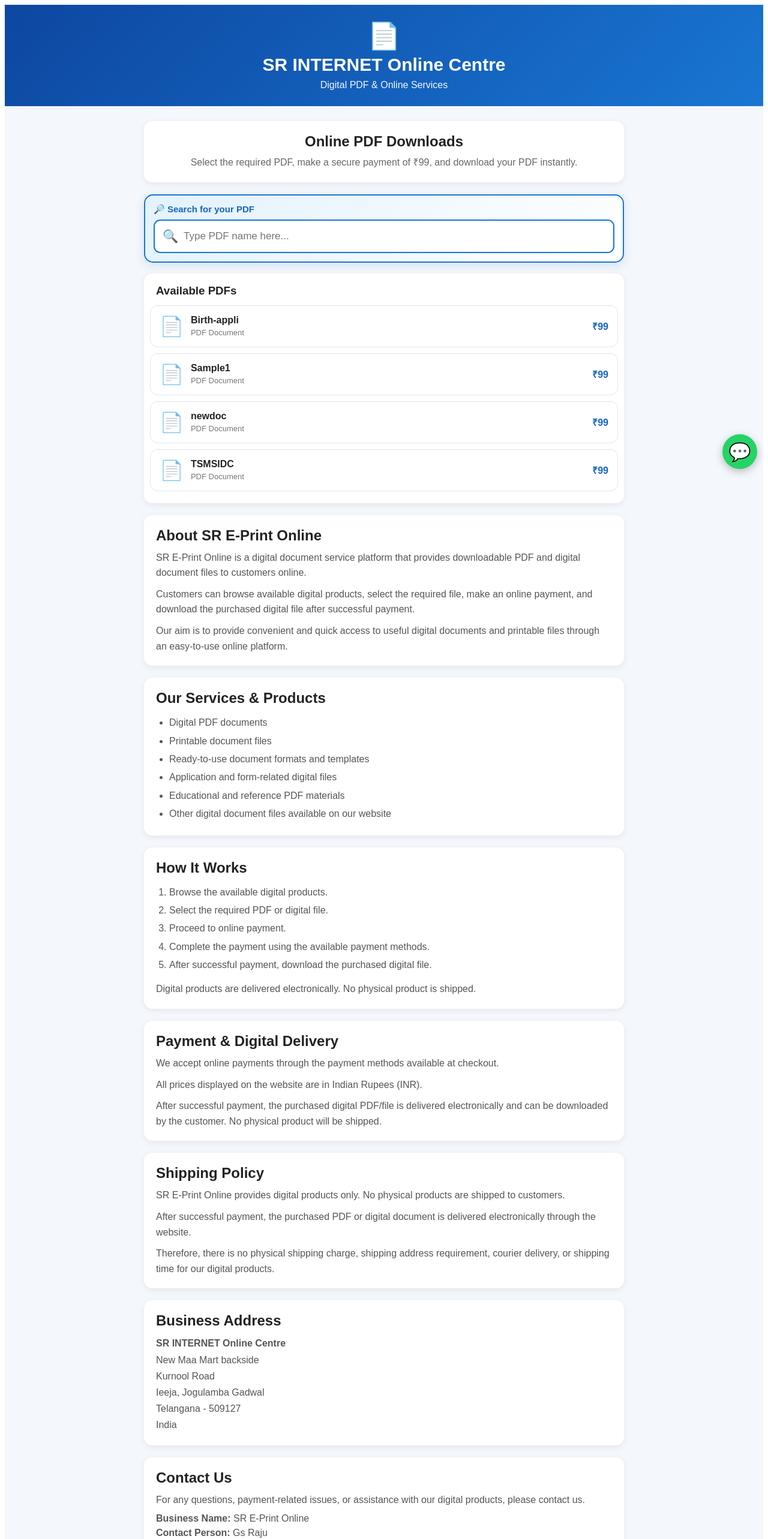
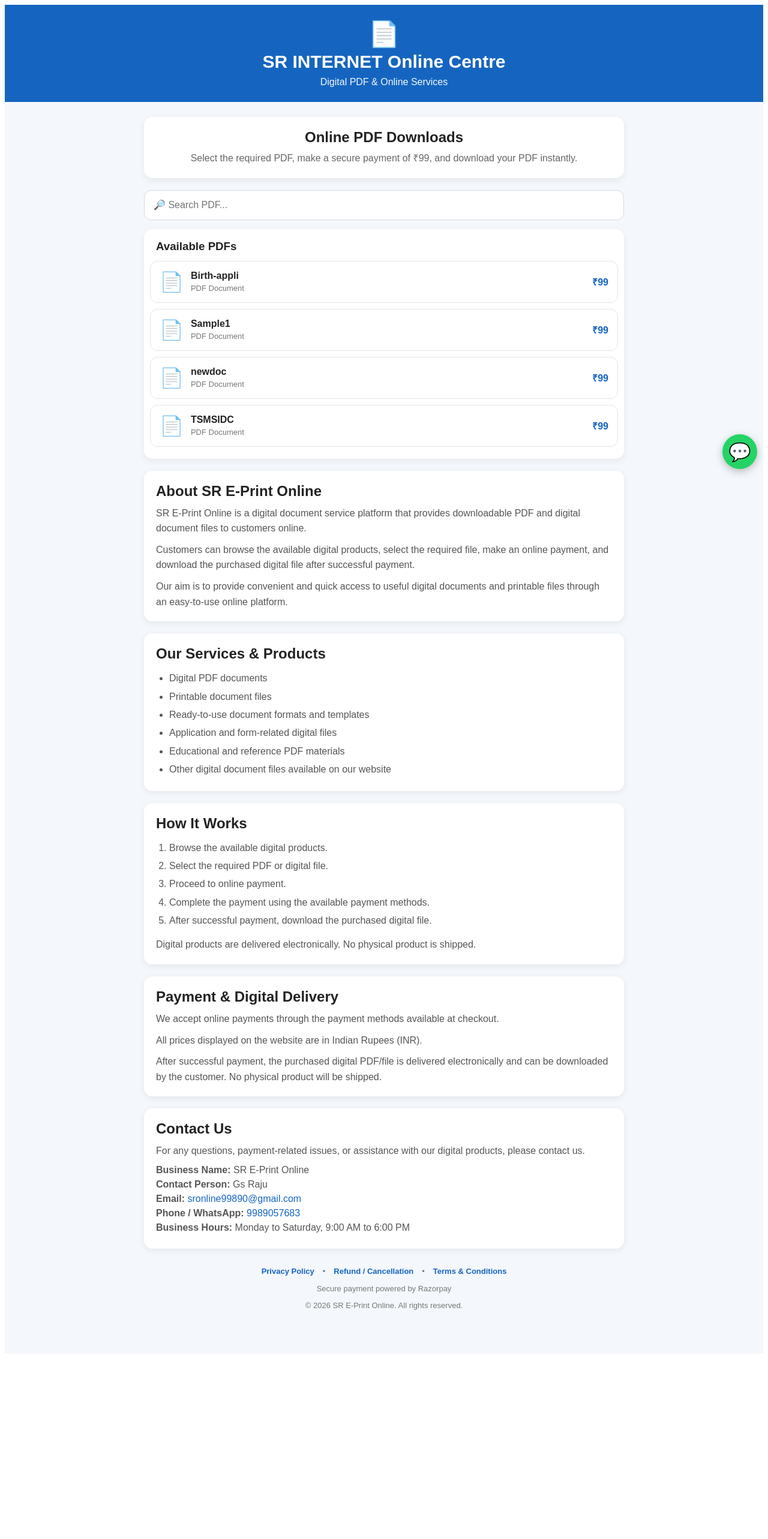
Before and after one commit to SrePrintOnlinework/Sr_ePrint-Online, a Next.js app: page / in a window 1280 px wide. Shown: the top 2566 px of the page at 60% size. After the commit the page ends 2265 px from the top, so only its background shows below. Built offline with nearby package versions, Linux system fonts and the light colour scheme.

Commit message:
Refactor comments and improve PDF handling logic
Updated comments for clarity and consistency, changing several comment headers to be more descriptive. Adjusted styles and functionality related to PDF handling and payment processing.

```diff
--- a/app/page.js
+++ b/app/page.js
@@ -54,6 +54,9 @@ export default function Home() {
     downloadStartedRef.current = false;
 
     setLoading(true);
+
+    // IMPORTANT:
+    // Clear old success state before starting payment
     setSuccessMessage('');
     setPdfUrl('');
 
@@ -105,7 +108,7 @@ export default function Home() {
         );
       }
 
-      // PUBLIC KEY
+      // RAZORPAY PUBLIC KEY
       const razorpayKey =
         process.env.NEXT_PUBLIC_RAZORPAY_KEY_ID;
 
@@ -196,10 +199,7 @@ export default function Home() {
               );
             }
 
-            // --------------------------------
             // GET PDF
-            // --------------------------------
-
             const blob =
               await verifyRes.blob();
 
@@ -213,23 +213,24 @@ export default function Home() {
             }
 
             // --------------------------------
+            // PREVENT DUPLICATE DOWNLOAD
+            // --------------------------------
+
+            downloadStartedRef.current = true;
+
+            // --------------------------------
             // CREATE PDF URL
             // --------------------------------
 
             const url =
               window.URL.createObjectURL(
-                new Blob(
-                  [blob],
-                  {
-                    type: 'application/pdf',
-                  }
-                )
+                blob
               );
 
             setPdfUrl(url);
 
             // --------------------------------
-            // FILE NAME
+            // UNIQUE FILE NAME
             // --------------------------------
 
             const originalName =
@@ -261,11 +262,8 @@ export default function Home() {
               `${baseName}-payment-${response.razorpay_payment_id}${extension}`;
 
             // --------------------------------
-            // AUTO DOWNLOAD
+            // AUTOMATIC DOWNLOAD
             // --------------------------------
-
-            downloadStartedRef.current =
-              true;
 
             const link =
               document.createElement('a');
@@ -289,7 +287,7 @@ export default function Home() {
             );
 
             // --------------------------------
-            // SUCCESS
+            // SUCCESS MESSAGE
             // --------------------------------
 
             setSuccessMessage(
@@ -308,7 +306,6 @@ export default function Home() {
             alert(
               'Payment was received, but PDF download failed. Please contact support.'
             );
-
           } finally {
             setLoading(false);
             paymentStartedRef.current =
@@ -316,28 +313,19 @@ export default function Home() {
           }
         },
 
-        // --------------------------------
         // CUSTOMER DETAILS
-        // --------------------------------
-
         prefill: {
           name: '',
           email: '',
           contact: '',
         },
 
-        // --------------------------------
         // THEME
-        // --------------------------------
-
         theme: {
           color: '#1565c0',
         },
 
-        // --------------------------------
-        // CLOSE PAYMENT WINDOW
-        // --------------------------------
-
+        // PAYMENT WINDOW CLOSED
         modal: {
           ondismiss: function () {
             setLoading(false);
@@ -347,17 +335,11 @@ export default function Home() {
         },
       };
 
-      // ------------------------------------
       // OPEN RAZORPAY
-      // ------------------------------------
-
       const razorpay =
         new window.Razorpay(options);
 
-      // ------------------------------------
       // PAYMENT FAILED
-      // ------------------------------------
-
       razorpay.on(
         'payment.failed',
         function (response) {
@@ -429,16 +411,13 @@ export default function Home() {
       }}
     >
 
-      {/* ------------------------------------
-          HEADER
-          ------------------------------------ */}
+      {/* HEADER */}
 
       <header
         style={{
-          background:
-            'linear-gradient(135deg, #0d47a1, #1976d2)',
+          background: '#1565c0',
           color: 'white',
-          padding: '26px 15px',
+          padding: '24px 15px',
           textAlign: 'center',
         }}
       >
@@ -450,7 +429,7 @@ export default function Home() {
         >
           <div
             style={{
-              fontSize: '44px',
+              fontSize: '42px',
             }}
           >
             📄
@@ -477,9 +456,7 @@ export default function Home() {
         </div>
       </header>
 
-      {/* ------------------------------------
-          MAIN
-          ------------------------------------ */}
+      {/* MAIN */}
 
       <section
         style={{
@@ -489,63 +466,47 @@ export default function Home() {
         }}
       >
 
-        {/* ------------------------------------
-            SUCCESS MESSAGE
-            ------------------------------------ */}
+        {/* SUCCESS MESSAGE */}
 
-        {successMessage && pdfUrl && (
+        {successMessage && (
           <div
             style={{
-              background:
-                'linear-gradient(135deg, #e8f5e9, #f1fff3)',
-              border:
-                '2px solid #66bb6a',
+              background: '#e8f5e9',
+              border: '1px solid #81c784',
               color: '#2e7d32',
-              padding: '18px',
-              borderRadius: '14px',
+              padding: '15px',
+              borderRadius: '12px',
               marginBottom: '20px',
               textAlign: 'center',
               fontWeight: 'bold',
               lineHeight: 1.5,
-              boxShadow:
-                '0 4px 12px rgba(46,125,50,0.12)',
-            }}
-          >
-            <div
-              style={{
-                fontSize: '16px',
             }}
           >
             {successMessage}
-            </div>
 
+            {pdfUrl && (
               <a
                 href={pdfUrl}
                 target="_blank"
                 rel="noopener noreferrer"
                 style={{
                   display: 'block',
-                marginTop: '13px',
-                padding: '15px',
-                background:
-                  'linear-gradient(135deg, #2e7d32, #43a047)',
+                  marginTop: '12px',
+                  padding: '13px',
+                  background: '#2e7d32',
                   color: 'white',
                   borderRadius: '10px',
                   textDecoration: 'none',
                   fontWeight: 'bold',
-                fontSize: '17px',
-                boxShadow:
-                  '0 3px 8px rgba(0,0,0,0.18)',
                 }}
               >
                 📄 Open PDF
               </a>
+            )}
           </div>
         )}
 
-        {/* ------------------------------------
-            INTRO
-            ------------------------------------ */}
+        {/* INTRO */}
 
         <div
           style={{
@@ -580,55 +541,11 @@ export default function Home() {
           </p>
         </div>
 
-        {/* ------------------------------------
-            HIGHLIGHTED SEARCH
-            ------------------------------------ */}
-
-        <div
-          style={{
-            background:
-              'linear-gradient(135deg, #e3f2fd, #ffffff)',
-            border:
-              '2px solid #1976d2',
-            borderRadius: '15px',
-            padding: '14px',
-            marginBottom: '18px',
-            boxShadow:
-              '0 4px 15px rgba(21,101,192,0.15)',
-          }}
-        >
-          <div
-            style={{
-              fontWeight: 'bold',
-              color: '#1565c0',
-              marginBottom: '8px',
-              fontSize: '15px',
-            }}
-          >
-            🔎 Search for your PDF
-          </div>
-
-          <div
-            style={{
-              position: 'relative',
-            }}
-          >
-            <span
-              style={{
-                position: 'absolute',
-                left: '15px',
-                top: '50%',
-                transform:
-                  'translateY(-50%)',
-                fontSize: '21px',
-              }}
-            >
-              🔍
-            </span>
+        {/* SEARCH */}
 
         <input
           type="text"
-              placeholder="Type PDF name here..."
+          placeholder="🔎 Search PDF..."
           value={search}
           onChange={(e) =>
             setSearch(e.target.value)
@@ -636,26 +553,17 @@ export default function Home() {
           style={{
             width: '100%',
             boxSizing: 'border-box',
-                padding:
-                  '16px 16px 16px 48px',
-                fontSize: '17px',
-                fontWeight: '500',
-                border:
-                  '2px solid #1976d2',
-                borderRadius: '11px',
+            padding: '15px',
+            fontSize: '16px',
+            border: '1px solid #d5dbe3',
+            borderRadius: '12px',
             outline: 'none',
+            marginBottom: '15px',
             background: 'white',
-                color: '#222',
-                boxShadow:
-                  'inset 0 1px 4px rgba(0,0,0,0.06)',
           }}
         />
-          </div>
-        </div>
 
-        {/* ------------------------------------
-            PDF LIST
-            ------------------------------------ */}
+        {/* PDF LIST */}
 
         <div
           style={{
@@ -725,6 +633,7 @@ export default function Home() {
                     transition: '0.2s',
                   }}
                 >
+
                   <div
                     style={{
                       display: 'flex',
@@ -732,6 +641,7 @@ export default function Home() {
                       gap: '12px',
                     }}
                   >
+
                     <div
                       style={{
                         fontSize: '32px',
@@ -774,16 +684,16 @@ export default function Home() {
                     >
                       ₹99
                     </div>
+
                   </div>
                 </div>
               )
             )
+
           )}
         </div>
 
-        {/* ------------------------------------
-            SELECTED PDF
-            ------------------------------------ */}
+        {/* SELECTED PDF */}
 
         {selectedPdf && (
           <div
@@ -798,6 +708,7 @@ export default function Home() {
                 '0 3px 12px rgba(0,0,0,0.07)',
             }}
           >
+
             <div
               style={{
                 color: '#555',
@@ -839,7 +750,7 @@ export default function Home() {
                 background:
                   loading
                     ? '#999'
-                    : 'linear-gradient(135deg, #1565c0, #1976d2)',
+                    : '#1565c0',
 
                 color: 'white',
                 fontSize: '17px',
@@ -852,21 +763,17 @@ export default function Home() {
 
                 opacity:
                   loading ? 0.8 : 1,
-
-                boxShadow:
-                  '0 4px 10px rgba(21,101,192,0.25)',
               }}
             >
               {loading
                 ? '⏳ Processing Payment...'
                 : '💳 Pay ₹99 & Download PDF'}
             </button>
+
           </div>
         )}
 
-        {/* ------------------------------------
-            ABOUT
-            ------------------------------------ */}
+        {/* ABOUT */}
 
         <div
           style={{
@@ -908,11 +815,12 @@ export default function Home() {
               lineHeight: 1.6,
             }}
           >
-            Customers can browse available
-            digital products, select the
-            required file, make an online
-            payment, and download the purchased
-            digital file after successful payment.
+            Customers can browse the
+            available digital products,
+            select the required file,
+            make an online payment, and
+            download the purchased digital
+            file after successful payment.
           </p>
 
           <p
@@ -923,15 +831,14 @@ export default function Home() {
             }}
           >
             Our aim is to provide convenient
-            and quick access to useful digital
-            documents and printable files through
-            an easy-to-use online platform.
+            and quick access to useful
+            digital documents and printable
+            files through an easy-to-use
+            online platform.
           </p>
         </div>
 
-        {/* ------------------------------------
-            SERVICES
-            ------------------------------------ */}
+        {/* SERVICES */}
 
         <div
           style={{
@@ -969,9 +876,7 @@ export default function Home() {
           </ul>
         </div>
 
-        {/* ------------------------------------
-            HOW IT WORKS
-            ------------------------------------ */}
+        {/* HOW IT WORKS */}
 
         <div
           style={{
@@ -1019,9 +924,7 @@ export default function Home() {
           </p>
         </div>
 
-        {/* ------------------------------------
-            PAYMENT & DELIVERY
-            ------------------------------------ */}
+        {/* PAYMENT & DELIVERY */}
 
         <div
           style={{
@@ -1078,116 +981,7 @@ export default function Home() {
           </p>
         </div>
 
-        {/* ------------------------------------
-            SHIPPING POLICY
-            ------------------------------------ */}
-
-        <div
-          style={{
-            background: 'white',
-            padding: '20px',
-            borderRadius: '14px',
-            marginBottom: '20px',
-            boxShadow:
-              '0 3px 12px rgba(0,0,0,0.07)',
-          }}
-        >
-          <h2
-            style={{
-              margin: '0 0 10px',
-              color: '#222',
-            }}
-          >
-            Shipping Policy
-          </h2>
-
-          <p
-            style={{
-              margin: '0 0 10px',
-              color: '#555',
-              lineHeight: 1.6,
-            }}
-          >
-            SR E-Print Online provides digital
-            products only. No physical products
-            are shipped to customers.
-          </p>
-
-          <p
-            style={{
-              margin: '0 0 10px',
-              color: '#555',
-              lineHeight: 1.6,
-            }}
-          >
-            After successful payment, the purchased
-            PDF or digital document is delivered
-            electronically through the website.
-          </p>
-
-          <p
-            style={{
-              margin: 0,
-              color: '#555',
-              lineHeight: 1.6,
-            }}
-          >
-            Therefore, there is no physical shipping
-            charge, shipping address requirement,
-            courier delivery, or shipping time for
-            our digital products.
-          </p>
-        </div>
-
-        {/* ------------------------------------
-            BUSINESS ADDRESS
-            ------------------------------------ */}
-
-        <div
-          style={{
-            background: 'white',
-            padding: '20px',
-            borderRadius: '14px',
-            marginBottom: '20px',
-            boxShadow:
-              '0 3px 12px rgba(0,0,0,0.07)',
-          }}
-        >
-          <h2
-            style={{
-              margin: '0 0 10px',
-              color: '#222',
-            }}
-          >
-            Business Address
-          </h2>
-
-          <p
-            style={{
-              margin: 0,
-              color: '#555',
-              lineHeight: 1.7,
-            }}
-          >
-            <strong>
-              SR INTERNET Online Centre
-            </strong>
-            <br />
-            New Maa Mart backside
-            <br />
-            Kurnool Road
-            <br />
-            Ieeja, Jogulamba Gadwal
-            <br />
-            Telangana - 509127
-            <br />
-            India
-          </p>
-        </div>
-
-        {/* ------------------------------------
-            CONTACT
-            ------------------------------------ */}
+        {/* CONTACT */}
 
         <div
           style={{
@@ -1220,32 +1014,17 @@ export default function Home() {
             products, please contact us.
           </p>
 
-          <p
-            style={{
-              margin: '6px 0',
-              color: '#555',
-            }}
-          >
+          <p style={{ margin: '6px 0', color: '#555' }}>
             <strong>Business Name:</strong>{' '}
             SR E-Print Online
           </p>
 
-          <p
-            style={{
-              margin: '6px 0',
-              color: '#555',
-            }}
-          >
+          <p style={{ margin: '6px 0', color: '#555' }}>
             <strong>Contact Person:</strong>{' '}
             Gs Raju
           </p>
 
-          <p
-            style={{
-              margin: '6px 0',
-              color: '#555',
-            }}
-          >
+          <p style={{ margin: '6px 0', color: '#555' }}>
             <strong>Email:</strong>{' '}
             <a
               href="mailto:sronline99890@gmail.com"
@@ -1258,12 +1037,7 @@ export default function Home() {
             </a>
           </p>
 
-          <p
-            style={{
-              margin: '6px 0',
-              color: '#555',
-            }}
-          >
+          <p style={{ margin: '6px 0', color: '#555' }}>
             <strong>Phone / WhatsApp:</strong>{' '}
             <a
               href="tel:+919989057683"
@@ -1276,20 +1050,13 @@ export default function Home() {
             </a>
           </p>
 
-          <p
-            style={{
-              margin: '6px 0',
-              color: '#555',
-            }}
-          >
+          <p style={{ margin: '6px 0', color: '#555' }}>
             <strong>Business Hours:</strong>{' '}
             Monday to Saturday, 9:00 AM to 6:00 PM
           </p>
         </div>
 
-        {/* ------------------------------------
-            FOOTER
-            ------------------------------------ */}
+        {/* FOOTER */}
 
         <footer
           style={{
@@ -1360,7 +1127,7 @@ export default function Home() {
       </section>
 
       {/* ------------------------------------
-          WHATSAPP
+          FLOATING WHATSAPP HELP BUTTON
           ------------------------------------ */}
 
       <a
```
Lines whose indentation alone changed are shown as unchanged.
